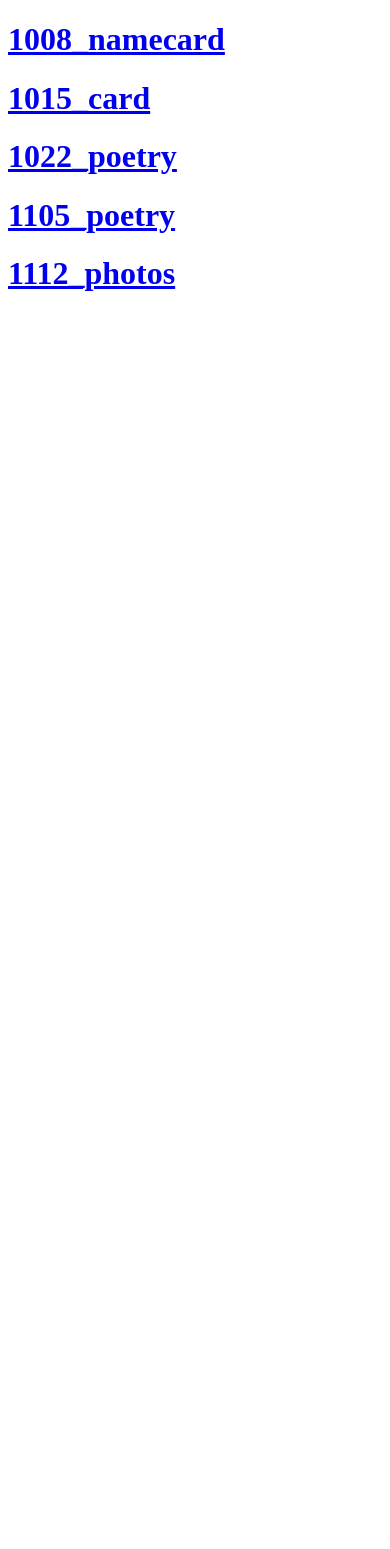
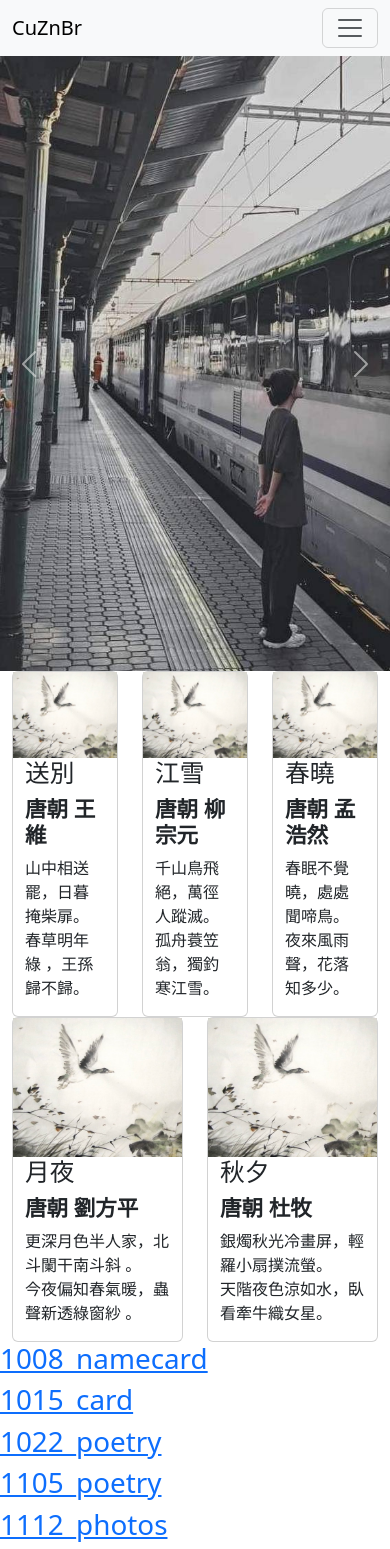
Before and after one commit to ztling/cuznbr4.github.io, a plain HTML site: page index.html in a window 390 px wide. Before the commit the page ends 844 px from the top, so only its background shows below. Drawn offline with nearby package versions, Linux system fonts and the light colour scheme.

Commit message:
Add files via upload

```diff
--- a/index.html
+++ b/index.html
@@ -5,9 +5,152 @@
 	<head>
 		<meta charset="utf-8">
 		<title>Thalia'S WEBSITE</title>
+		<link href="https://cdn.jsdelivr.net/npm/bootstrap@5.3.3/dist/css/bootstrap.min.css" rel="stylesheet" integrity="sha384-QWTKZyjpPEjISv5WaRU9OFeRpok6YctnYmDr5pNlyT2bRjXh0JMhjY6hW+ALEwIH" crossorigin="anonymous">
+		<script src="https://cdn.jsdelivr.net/npm/bootstrap@5.3.3/dist/js/bootstrap.bundle.min.js" integrity="sha384-YvpcrYf0tY3lHB60NNkmXc5s9fDVZLESaAA55NDzOxhy9GkcIdslK1eN7N6jIeHz" crossorigin="anonymous"></script>
 	</head>
 
 	<body>
+		<!--Navbar-->
+		<nav class="navbar navbar-expand-lg bg-body-tertiary">
+  <div class="container-fluid">
+    <a class="navbar-brand" href="#">CuZnBr</a>
+    <button class="navbar-toggler" type="button" data-bs-toggle="collapse" data-bs-target="#navbarSupportedContent" aria-controls="navbarSupportedContent" aria-expanded="false" aria-label="Toggle navigation">
+      <span class="navbar-toggler-icon"></span>
+    </button>
+    <div class="collapse navbar-collapse" id="navbarSupportedContent">
+      <ul class="navbar-nav me-auto mb-2 mb-lg-0">
+        <li class="nav-item">
+          <a class="nav-link active" aria-current="page" href="#">首頁</a>
+        </li>
+        <li class="nav-item">
+          <a class="nav-link" href="#">關於</a>
+        </li>
+        <li class="nav-item dropdown">
+          <a class="nav-link dropdown-toggle" href="#" role="button" data-bs-toggle="dropdown" aria-expanded="false">
+            Dropdown
+          </a>
+          <ul class="dropdown-menu">
+            <li><a class="dropdown-item" href="#">Action</a></li>
+            <li><a class="dropdown-item" href="#">Another action</a></li>
+            <li><hr class="dropdown-divider"></li>
+            <li><a class="dropdown-item" href="#">Something else here</a></li>
+          </ul>
+        </li>
+        <li class="nav-item">
+          <a class="nav-link disabled" aria-disabled="true">Disabled</a>
+        </li>
+      </ul>
+      <form class="d-flex" role="search">
+        <input class="form-control me-2" type="search" placeholder="Search" aria-label="Search">
+        <button class="btn btn-outline-success" type="submit">Search</button>
+      </form>
+    </div>
+  </div>
+</nav>
+
+	<!--Carousel-->
+	<div id="carouselExampleAutoplaying" class="carousel slide" data-bs-ride="carousel">
+  <div class="carousel-inner">
+    <div class="carousel-item active">
+      <img src="1112/beach.jpg" class="d-block w-100" alt="...">
+    </div>
+    <div class="carousel-item">
+      <img src="1112/Gdansk.jpg" class="d-block w-100" alt="...">
+    </div>
+    <div class="carousel-item">
+      <img src="1112/babe.jpg" class="d-block w-100" alt="...">
+    </div>
+	 <div class="carousel-item active">
+      <img src="1112/cat.jpg" class="d-block w-100" alt="...">
+    </div>
+	 <div class="carousel-item active">
+      <img src="1112/CZ.jpg" class="d-block w-100" alt="...">
+    </div>
+  </div>
+  <button class="carousel-control-prev" type="button" data-bs-target="#carouselExampleAutoplaying" data-bs-slide="prev">
+    <span class="carousel-control-prev-icon" aria-hidden="true"></span>
+    <span class="visually-hidden">Previous</span>
+  </button>
+  <button class="carousel-control-next" type="button" data-bs-target="#carouselExampleAutoplaying" data-bs-slide="next">
+    <span class="carousel-control-next-icon" aria-hidden="true"></span>
+    <span class="visually-hidden">Next</span>
+  </button>
+</div>
+
+		<!--Card-->
+			<div class='container'>
+			<div class='row'>
+				<div class='col-4'>
+					<div class="card">
+						<img src="1105/1.jpg" style="width:100%">
+						<div class="container lxgw-wenkai-mono-tc-regular">
+							<h2>送別</h2>
+							<h4><b>唐朝 王維</b></h2>
+							<p>山中相送罷，日暮掩柴扉。<br />
+								春草明年綠 ，王孫歸不歸。<br />
+							</p>
+						</div>
+					</div>
+				</div>
+				<div class='col-4'>
+					<div class="card">
+						<img src="1105/1.jpg" style="width:100%">
+						<div class="container lxgw-wenkai-mono-tc-regular">
+							<h2>江雪</h2>
+							<h4><b>唐朝 柳宗元</b></h2>
+							<p>千山鳥飛絕，萬徑人蹤滅。<br />
+								孤舟蓑笠翁，獨釣寒江雪。<br />
+							</p>
+						</div>
+					</div>
+				</div>
+				<div class='col-4'>
+					<div class="card">
+						<img src="1105/1.jpg" style="width:100%">
+						<div class="container lxgw-wenkai-mono-tc-regular">
+							<h2>春曉</h2>
+							<h4><b>唐朝 孟浩然</b></h2>
+							<p>春眠不覺曉，處處聞啼鳥。<br />
+								夜來風雨聲，花落知多少。<br />
+							</p>
+						</div>
+					</div>
+				</div>
+			</div>
+		</div>
+		<div class='container'>
+			<div class='row'>
+				<div class='col-6'>
+					<div class="card">
+						<img src="1105/1.jpg" style="width:100%">
+						<div class="container lxgw-wenkai-mono-tc-regular">
+							<h2>月夜</h2>
+							<h4><b>唐朝 劉方平</b></h2>
+							<p>更深月色半人家，北斗闌干南斗斜 。<br />
+								今夜偏知春氣暖，蟲聲新透綠窗紗 。<br />
+							</p>
+						</div>
+					</div>
+				</div>
+				<div class='col-6'>
+					<div class="card">
+						<img src="1105/1.jpg" style="width:100%">
+						<div class="container lxgw-wenkai-mono-tc-regular">
+							<h2>秋夕</h2>
+							<h4><b>唐朝 杜牧</b></h2>
+							<p>銀燭秋光冷畫屏，輕羅小扇撲流螢。<br />
+								天階夜色涼如水，臥看牽牛織女星。<br />
+							</p>
+						</div>
+					</div>
+				</div>
+
+			</div>
+		</div>
+
+
+
+
 		<h1>
 		<a href='./1008/1008_namecard.html'>
 		1008_namecard
```
